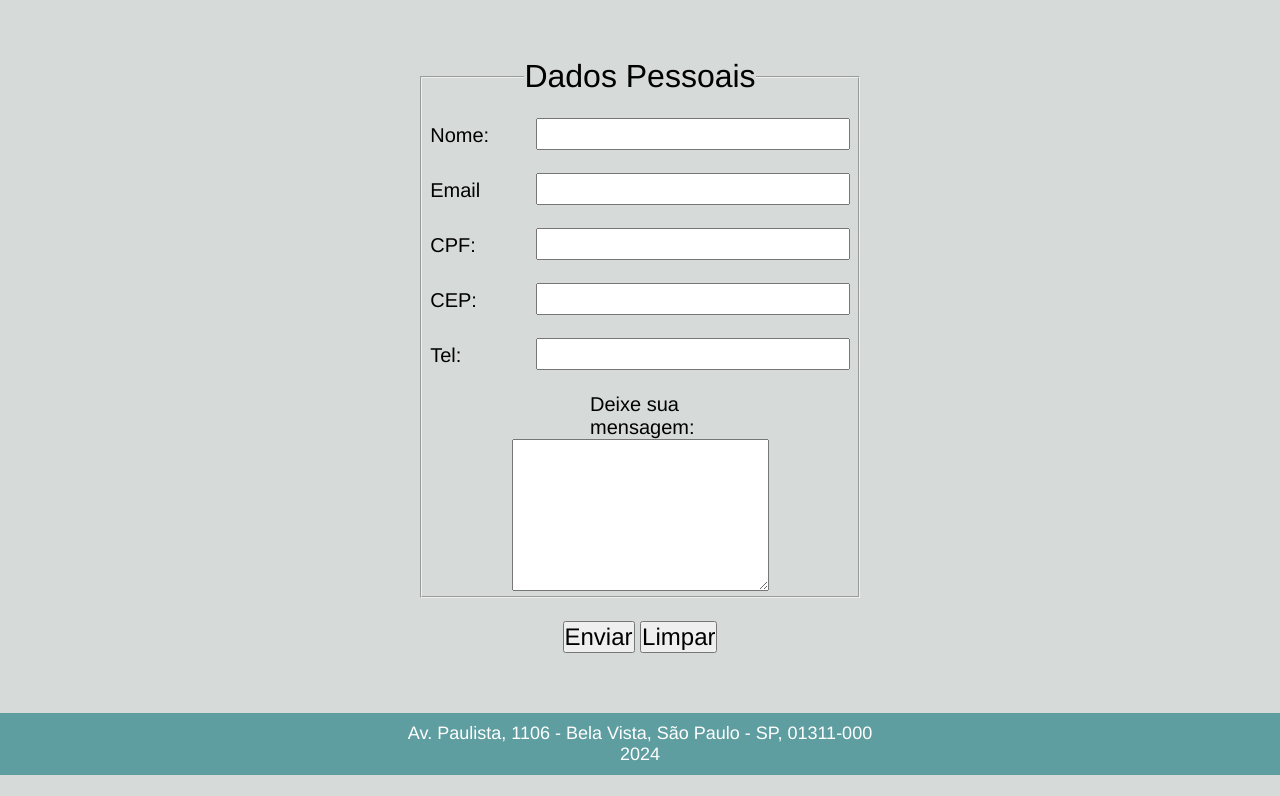
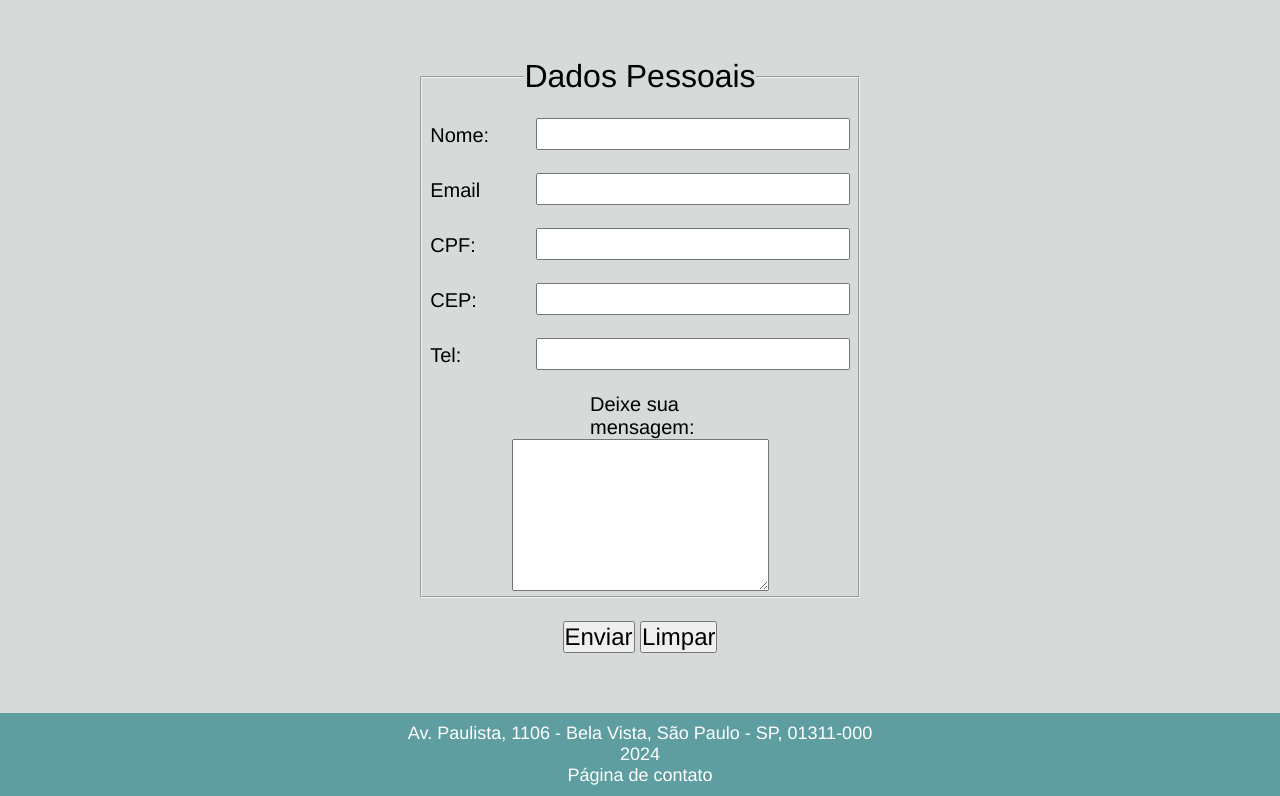
Before and after one commit to Rafa130206/CP2_1TDSPI, a plain HTML site: page HTML/contato.html in a window 1280 px wide. Shown: the part 257-1053 px from the top of the page. Before the commit the page ends 1032 px from the top, so only its background shows below. Drawn offline with Linux system fonts and the light colour scheme.

Commit message:
Página de contato finalizada

```diff
--- a/HTML/contato.html
+++ b/HTML/contato.html
@@ -47,6 +47,9 @@
             <input type="reset" value="Limpar">
         </form>
     </div>
-    <footer>Av. Paulista, 1106  - Bela Vista, São Paulo - SP, 01311-000<br>2024</footer>
+    <footer>Av. Paulista, 1106  - Bela Vista, São Paulo - SP, 01311-000<br>2024
+    <p>
+        Página de contato
+    </p></footer>
 </body>
 </html>
```
